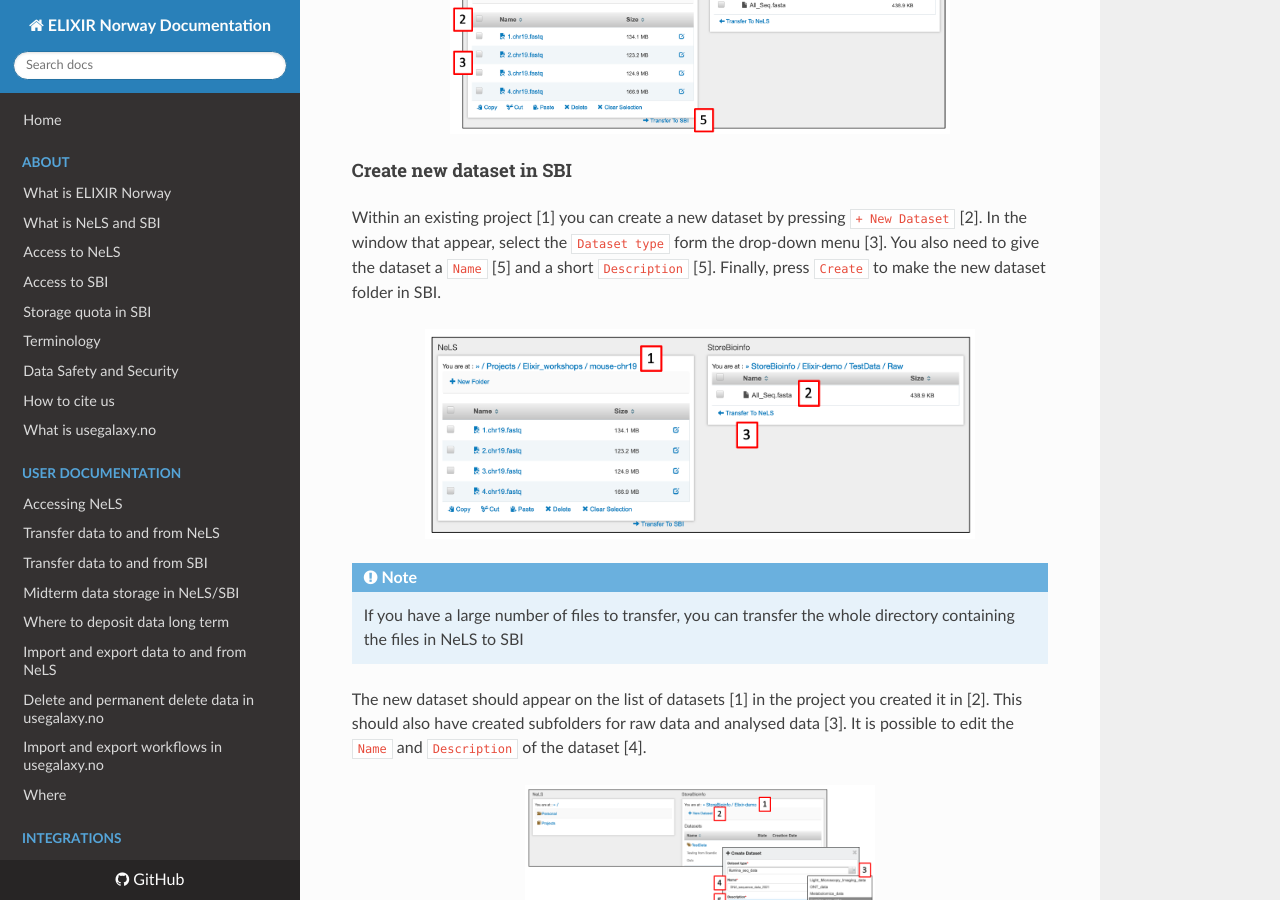
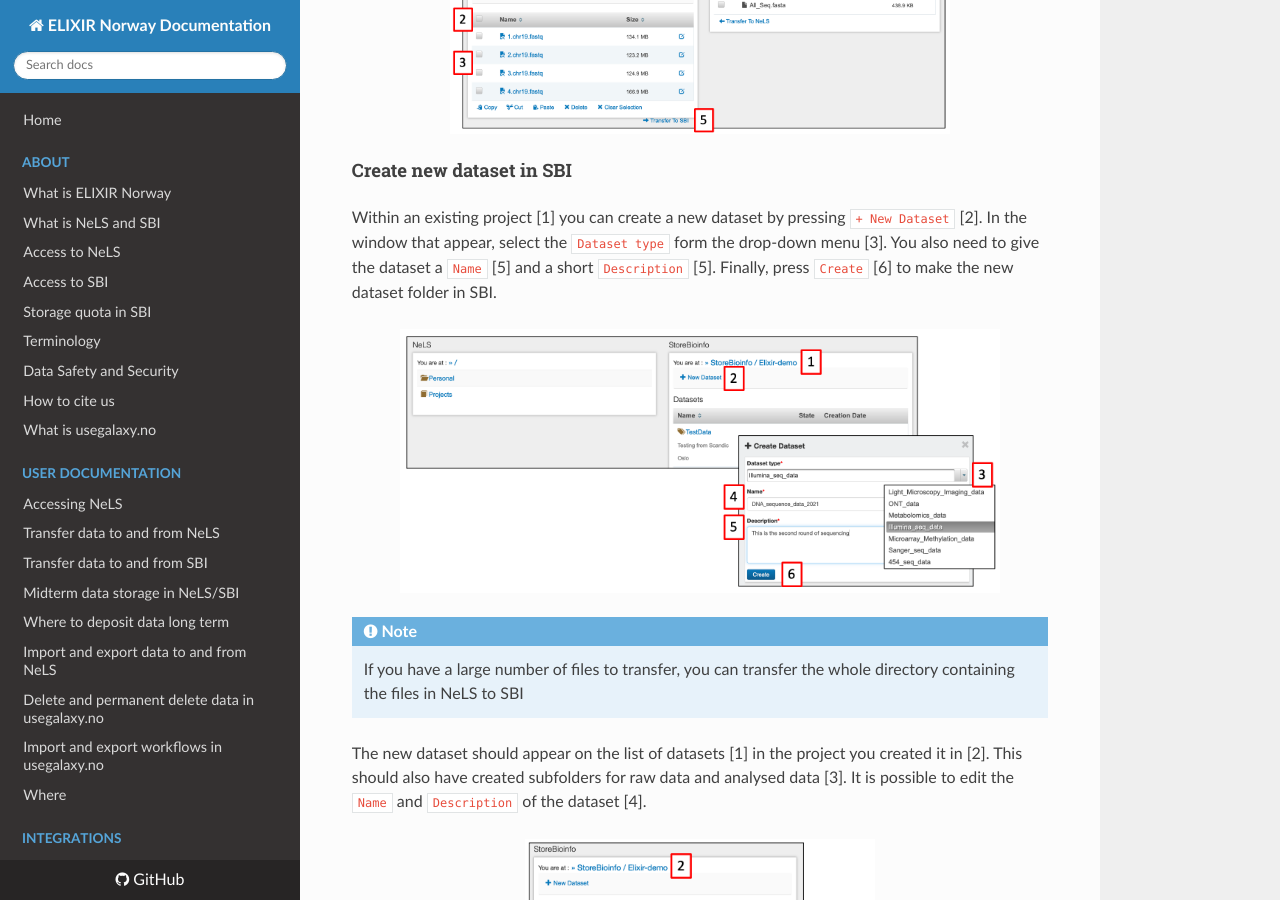
Before and after one commit to elixir-no-nels/nels-docs, an MkDocs documentation site: the page built from docs/user-doc.md, in a window 1280 px wide and 900 px high, scrolled down 7131 px. Built offline with MkDocs 1.6.1, drawn with Linux system fonts in a browser that asks for light colours; nearby versions of some CDN libraries.

Commit message:
Update user-doc.md
Fixed images

```diff
--- a/docs/user-doc.md
+++ b/docs/user-doc.md
@@ -183,10 +183,10 @@
 </p align="middle">
 
 #### Create new dataset in SBI
-Within an existing project [1] you can create a new dataset by pressing `+ New Dataset` [2]. In the window that appear, select the `Dataset type` form the drop-down menu [3]. You also need to give the dataset a `Name` [5] and a short `Description` [5]. Finally, press `Create` to make the new dataset folder in SBI.
+Within an existing project [1] you can create a new dataset by pressing `+ New Dataset` [2]. In the window that appear, select the `Dataset type` form the drop-down menu [3]. You also need to give the dataset a `Name` [5] and a short `Description` [5]. Finally, press `Create` [6] to make the new dataset folder in SBI.
 
 <p align="middle">
-<img src="images/SBI_NeLS_transfer3.png" alt="drawing" width="550"/>
+<img src="images/SBI_NeLS_transfer4.png" alt="drawing" width="600"/>
 </p align="middle">
 
 !!! note
@@ -196,14 +196,14 @@
 The new dataset should appear on the list of datasets [1] in the project you created it in [2]. This should also have created subfolders for raw data and analysed data [3]. It is possible to edit the `Name` and `Description` of the dataset [4].
 
 <p align="middle">
-<img src="images/SBI_NeLS_transfer4.png" alt="drawing" width="350"/>
+<img src="images/SBI_NeLS_transfer5.png" alt="drawing" width="350"/>
 </p align="middle">
 
 #### Exporting data from SBI
 Exporting data from SBI to NeLS is similar to importing files to SBI from NeLS. Make sure you are in the correct destination folder on the NeLS side [1]. On the SBI side, browser to the project and folders or files that you want to transfer to SBI [2], and press `Transfer to NeLS` [3].
 
 <p align="middle">
-<img src="images/SBI_NeLS_transfer5.png" alt="drawing" width="550"/>
+<img src="images/SBI_NeLS_transfer3.png" alt="drawing" width="550"/>
 </p align="middle">
 
 ## Midterm data storage in NeLS and SBI
```
